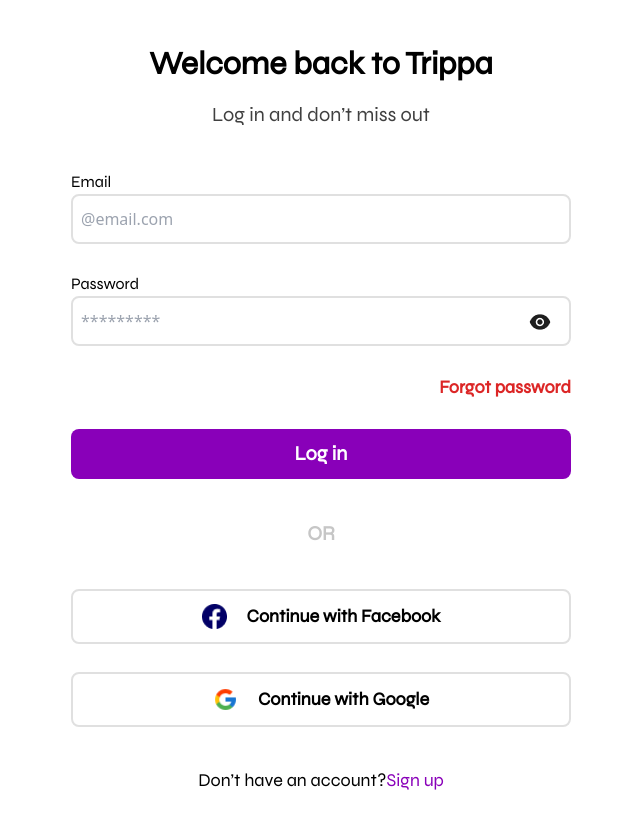
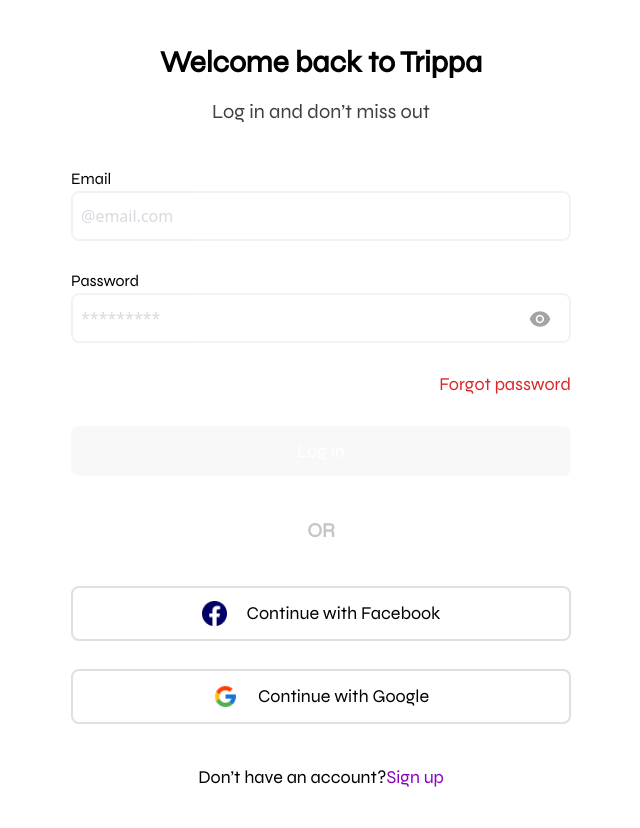
Before and after one commit to Silvyjson/Trippa, a React (Vite) app: page /signIn-page in a window 1280 px wide. Shown: the top 828 px of the page, without its empty margins (319-959 px from the left). Built offline with nearby package versions, Linux system fonts and the light colour scheme.

Commit message:
feat: made some changes

```diff
--- a/src/jsx components/Other component/Form.jsx
+++ b/src/jsx components/Other component/Form.jsx
@@ -16,7 +16,7 @@
             <input
                 type={type === "password" ? (isPasswordVisible ? "text" : "password") : type}
                 placeholder={placeholder}
-                className="w-full h-[50px] px-2 bg-transparent outline-none border-2 border-solid border-inputBorder rounded-[8px] placeholder:text-[16px]"
+                className={`w-full h-[50px] px-2 bg-transparent outline-none border-2 border-solid border-inputBorder rounded-[8px] placeholder:text-[16px] ${!value && 'border-disable opacity-[0.4]'}`}
                 name={name}
                 id={id}
                 value={value}
@@ -30,7 +30,7 @@
                     <img
                         src={isPasswordVisible ? passwordOn : passwordOn}
                         alt="password-view-icon"
-                        className=" absolute right-5 bottom-4 cursor-pointer"
+                        className={`absolute right-5 bottom-4 cursor-pointer ${!value && 'opacity-[0.4]'}`}
                         onClick={togglePasswordVisibility}
                     />
                 )}
@@ -44,11 +44,11 @@
 
     return (
         <>
-            <div className="w-full h-[55px] max-w-[500px] rounded-[8px] border-2 border-solid border-inputBorder flex items-center justify-center gap-5"
+            <div className="w-full h-[55px] max-w-[500px] rounded-[8px] border-2 border-solid border-inputBorder flex items-center justify-center gap-5 cursor-pointer"
                 onClick={onClick}
             >
                 <img src={src} alt="logo" width={25} height={25}/>
-                <p className="font-syne font-bold text-[18px]">{label}</p>
+                <p className="font-syne text-[18px]">{label}</p>
             </div>
         </>
     );
@@ -59,7 +59,7 @@
 
     return (
         <>
-            <button className={`w-[90%] h-[50px] max-w-[500px] rounded-[8px] bg-primary text-white font-syne font-bold text-[20px] ${className}`}
+            <button className={`w-[90%] h-[50px] max-w-[500px] rounded-[8px] text-white font-syne font-medium text-[18px] cursor-pointer ${className}`}
                 onClick={onClick}
                 disabled={disabled}
             >
@@ -69,4 +69,6 @@
     );
 }
 
+
+
 export default ButtonProps;
--- a/src/jsx components/ResetPassword.jsx
+++ b/src/jsx components/ResetPassword.jsx
@@ -1,31 +1,33 @@
+import { useState } from "react";
 import { useNavigate } from "react-router-dom";
 import ButtonProps, { InputProps } from "./Other component/Form";
 
 function ResetPassword() {
+    const [email, setEmail] = useState("");
     const navigate = useNavigate();
 
     return (
         <section className="block mx-auto my-10 w-[90%]">
-            <div className="flex flex-col gap-10 md:items-center">
-                <span className="flex flex-col gap-3 md:items-center">
-                    <h1 className="font-syne font-bold text-[32px]">Forgot password</h1>
+            <div className="flex flex-col gap-10 sm:items-center">
+                <span className="flex flex-col gap-3 sm:items-center">
+                    <h1 className="font-syne font-bold text-[30px]">Forgot password</h1>
                     <p className="font-syne text-[20px] text-textColor">Enter your email address receive reset link.</p>
                 </span>
-                <form className=" flex flex-col gap-7 w-full items-start md:items-center">
+                <form className=" flex flex-col gap-7 w-full items-start sm:items-center">
                     <InputProps
                         label="Email"
                         htmlFor="email"
                         id="email"
                         type="email"
                         name="email"
-                        // value={email}
+                        value={email}
                         placeholder="@email.com"
-                    // onChange={(e) => setEmail(e.target.value)}
+                        onChange={(e) => setEmail(e.target.value)}
                     />
                     <ButtonProps
                         label="Send link"
-                        className="w-full"
-                        disabled
+                        className={`w-full ${!email ? 'bg-disable' : 'bg-primary'}`}
+                        disabled={!email}
                     />
                 </form>
                 <span className="flex items-center justify-center w-full">
--- a/src/jsx components/Sign-in.jsx
+++ b/src/jsx components/Sign-in.jsx
@@ -1,27 +1,30 @@
+import { useState } from "react";
 import { useNavigate } from "react-router-dom";
 import { facebookIcon, googleIcon } from "../assets";
 import ButtonProps, { InputProps, LoginOption } from "./Other component/Form";
 
 function SignIn() {
+    const [email, setEmail] = useState("");
+    const [password, setPassword] = useState("");
     const navigate = useNavigate();
 
     return (
         <section className="block mx-auto my-10 w-[90%]">
-            <div className="flex flex-col gap-10 md:items-center">
-                <span className="flex flex-col gap-3 md:items-center">
-                    <h1 className="font-syne font-bold text-[32px]">Welcome back to Trippa</h1>
+            <div className="flex flex-col gap-10 sm:items-center">
+                <span className="flex flex-col gap-3 sm:items-center">
+                    <h1 className="font-syne font-bold text-[30px]">Welcome back to Trippa</h1>
                     <p className="font-syne text-[20px] text-textColor">Log in and don’t miss out</p>
                 </span>
-                <form className=" flex flex-col gap-7 w-full items-start md:items-center">
+                <form className=" flex flex-col gap-7 w-full items-start sm:items-center">
                     <InputProps
                         label="Email"
                         htmlFor="email"
                         id="email"
                         type="email"
                         name="email"
-                        // value={email}
+                        value={email}
                         placeholder="@email.com"
-                    // onChange={(e) => setEmail(e.target.value)}
+                        onChange={(e) => setEmail(e.target.value)}
                     />
                     <InputProps
                         label="Password"
@@ -29,23 +32,23 @@
                         id="password"
                         type="password"
                         name="password"
-                        // value={password}
+                        value={password}
                         placeholder="*********"
-                    // onChange={(e) => setPassword(e.target.value)}
+                        onChange={(e) => setPassword(e.target.value)}
                     />
                     <span className="flex justify-end w-full max-w-[500px]">
-                        <p className="font-syne font-bold text-[18px] text-red-600 cursor-pointer" onClick={() => { navigate("/resetPassword-page") }}>Forgot password</p>
+                        <p className="font-syne text-[18px] text-red-600 cursor-pointer" onClick={() => { navigate("/resetPassword-page") }}>Forgot password</p>
                     </span>
                     <ButtonProps
                         label="Log in"
-                        className="w-full"
-                        disabled
+                        className={`w-full ${(!email || !password) ? 'bg-disable' : 'bg-primary'}`}
+                        disabled={!email || !password}
                     />
                 </form>
                 <span className="flex items-center justify-center w-full">
                     <h1 className="font-syne font-bold text-[20px] text-textColor1">OR</h1>
                 </span>
-                <div className=" flex flex-col gap-7 w-full items-start md:items-center">
+                <div className=" flex flex-col gap-7 w-full items-start sm:items-center">
                     <LoginOption
                         src={facebookIcon}
                         label="Continue with Facebook"
--- a/src/jsx components/Sign-up.jsx
+++ b/src/jsx components/Sign-up.jsx
@@ -1,27 +1,30 @@
+import { useState } from "react";
 import { useNavigate } from "react-router-dom";
 import { facebookIcon, googleIcon } from "../assets";
 import ButtonProps, { InputProps, LoginOption } from "./Other component/Form";
 
 function SignUp() {
+    const [email, setEmail] = useState("");
+    const [password, setPassword] = useState("");
     const navigate = useNavigate();
 
     return (
         <section className="block mx-auto my-10 w-[90%]">
-            <div className="flex flex-col gap-10 md:items-center">
-                <span className="flex flex-col gap-3 md:items-center">
-                    <h1 className="font-syne font-bold text-[32px]">Welcome to Trippa</h1>
+            <div className="flex flex-col gap-10 sm:items-center">
+                <span className="flex flex-col gap-3 sm:items-center">
+                    <h1 className="font-syne font-bold text-[30px]">Welcome to Trippa</h1>
                     <p className="font-syne text-[20px] text-textColor">Sign up and start travelling the world</p>
                 </span>
-                <form className=" flex flex-col gap-7 w-full items-start md:items-center">
+                <form className=" flex flex-col gap-7 w-full items-start sm:items-center">
                     <InputProps
                         label="Email"
                         htmlFor="email"
                         id="email"
                         type="email"
                         name="email"
-                        // value={email}
+                        value={email}
                         placeholder="@email.com"
-                    // onChange={(e) => setEmail(e.target.value)}
+                        onChange={(e) => setEmail(e.target.value)}
                     />
                     <InputProps
                         label="Password"
@@ -29,23 +32,23 @@
                         id="password"
                         type="password"
                         name="password"
-                        // value={password}
+                        value={password}
                         placeholder="*********"
-                    // onChange={(e) => setPassword(e.target.value)}
+                        onChange={(e) => setPassword(e.target.value)}
                     />
                     <ButtonProps
                         label="Sign up"
-                        className="w-full"
-                        disabled
+                        className={`w-full ${(!email || !password) ? 'bg-disable' : 'bg-primary'}`}
+                        disabled={!email || !password}
                     />
                 </form>
-                <p className="font-syne text-[18px]">
+                <p className="font-syne text-[18px] sm:text-center">
                     By creating an account, you agree with our Terms of Service and Privacy Policy.
                 </p>
                 <span className="flex items-center justify-center w-full">
                     <h1 className="font-syne font-bold text-[20px] text-textColor1">OR</h1>
                 </span>
-                <div className=" flex flex-col gap-7 w-full items-start md:items-center">
+                <div className=" flex flex-col gap-7 w-full items-start sm:items-center">
                     <LoginOption
                         src={facebookIcon}
                         label="Continue with Facebook"
--- a/tailwind.config.js
+++ b/tailwind.config.js
@@ -9,6 +9,7 @@
         inputBorder: "#E0E0E0",
         textColor: "#404040",
         textColor1: "#C6C6C6",
+        disable: "#F8F8F8"
       },
       fontFamily: {
         syne: "Syne"
```
Also changed, not shown: src/jsx components/Info-page.jsx (+8 -5 lines).
